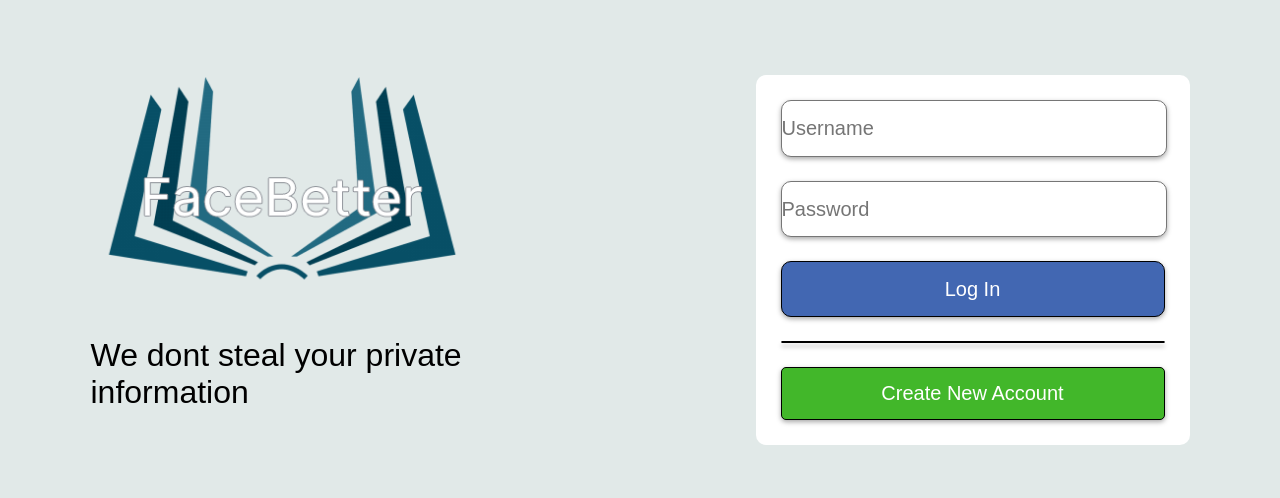
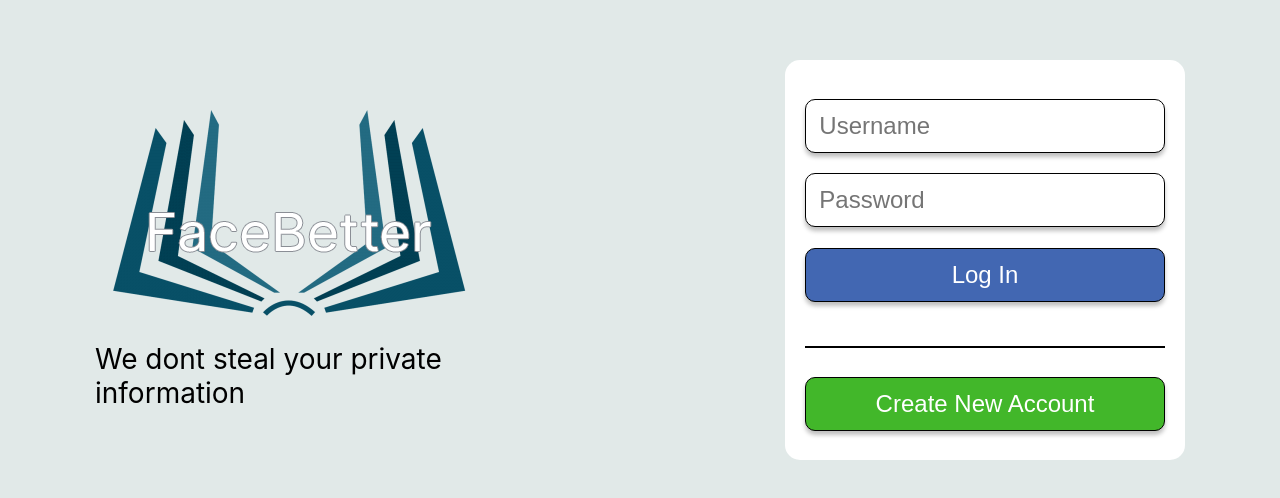
Before and after one commit to ReeCocho/facebetter-web, a React (Create React App) app in the folder frontend/: page / in a window 1280 px wide. Shown: the part 140-638 px from the top of the page. Built offline with nearby package versions, Linux system fonts and the light colour scheme.

Commit message:
Register and login ready

```diff
--- a/frontend/src/App.css
+++ b/frontend/src/App.css
@@ -1,3 +1,11 @@
+*{
+  margin: 0;
+  padding: 0;
+  box-sizing: border-box;
+
+
+}
+
 .App {
   text-align: center;
 }
@@ -47,100 +55,3 @@
   align-items: center;
   justify-content: space-around;
 }
-
-#loginDiv {
-  font-size: 20px;
-  height: 40%;
-  /* margin-left: 50%; */
-  margin-left: 100px;
-  padding: 25px;
-  background-color: white;
-  border-radius: 10px;
-  width: 30%;
-  max-width: 400px;
-}
-
-.login__form{
-  height: 100%;
-  display: flex;
-  flex-direction: column;
-  justify-content: space-evenly;
-}
-
-.inputBox,
-#loginButton,
-#registerButton{
-  font-size: 20px;
-  border-style: solid;
-  padding: 0%;
-  border-width: 1px;
-  height: 32%;
-  border-radius: 10px;
-  box-shadow: rgba(0, 0, 0, 0.35) 0px 2px 5px;
-  width: 100%;
-  text-align: left;
-
-}
-
-
-.not__register{
-  display: flex;
-  flex-direction: column;
-  justify-content: center;
-  height: 90%;
-}
-
-#loginButton {
-  font-size: 20px;
-  border-width: 1px;
-  height: 32%;
-  font-family: 'Arial', sans-serif;
-  border-style: solid;
-  background-color: #4267B2;
-  color: white;
-  box-shadow: rgba(0, 0, 0, 0.35) 0px 2px 5px;
-  text-align: center;
-}
-
-.line{
-box-sizing: border-box;
-background: #FFFFFF;
-border: 1px solid #000000;
-box-shadow: 0px 4px 4px rgba(0, 0, 0, 0.25);
-border-radius: 10px;
-margin:24px 0;
-}
-
-#registerButton {
-  font-size: 20px;
-  border-radius: 5px;
-  width: 100%;
-  border-width: 1px;
-  height: 50px;
-  font-family: 'Arial', sans-serif;
-  border-style: solid;
-  background-color:#42B72A;
-  color: white;
-  box-shadow: rgba(0, 0, 0, 0.35) 0px 2px 5px;
-  height: 22%;
-  text-align: center;
-}
-
-.organize{
-  width: 30%;
-  display: flex;
-  flex-direction: column;
-  align-items: left;
-  max-width: 400px;
-}
-
-.title{
-
-  margin: 0;
-}
-
-.subtitle{
-  width: 100%;
-  font-family: 'Arial', sans-serif;
-  font-size: 32px;
-}
--- a/frontend/src/App.js
+++ b/frontend/src/App.js
@@ -10,8 +10,7 @@ function App() {
   return (
     <BrowserRouter>
     <Routes>
-      <Route path="/" index element={<LoginPage />} />
-      <Route path="/cards" index element={<CardPage />} />
+      <Route path="/" element={<LoginPage />} />
     </Routes>
   </BrowserRouter>
 );
--- a/frontend/src/components/Login.js
+++ b/frontend/src/components/Login.js
@@ -1,7 +1,7 @@
 import React, { useState } from "react";
-import "../App.css";
+import "../components/login.css";
 
-function Login() {
+function Login({registerPop}) {
   var bp = require("./Path.js");
 
   var loginName;
@@ -43,43 +43,47 @@ function Login() {
     }
   };
 
+
+
+
   return (
     <div id="loginDiv">
-      <form onSubmit={doLogin} class="login__form">
-        <div class='not__register'>
+        <form class="login__form">
+          <div className="login__container">
           <input
             class="inputBox"
             type="text"
             id="loginName"
-            placeholder="Username"
+            placeholder="  Username"
             ref={(c) => (loginName = c)}
             />
-          <br />
           <input
             class="inputBox"
             type="password"
             id="loginPassword"
-            placeholder="Password"
+            placeholder="  Password"
             ref={(c) => (loginPassword = c)}
             />
-          <br />
           <input
             type="submit"
             id="loginButton"
-            class="buttons"
+            class="buttons inputBox"
             value="Log In"
             onClick={doLogin}
             />
             </div>
+            <span id="loginResult">{message}</span>
             <div class="line"></div>
-        <input
+          <button
             type="submit"
             id="registerButton"
-          class="buttons"
+            class="buttons inputBox"
             value="Create New Account"
-        />
+            onClick={registerPop}
+          >
+            Create New Account
+          </button>
         </form>
-      <span id="loginResult">{message}</span>
     </div>
   );
 }
--- /dev/null
+++ b/frontend/src/components/Modal.css
@@ -0,0 +1,62 @@
+* {
+  padding: 0;
+  margin: 0;
+  box-sizing: border-box;
+  font-size: 24px;
+}
+
+.modal {
+  border-radius: 15px;
+  background-color: white;
+  padding: 16px;
+  text-align: center;
+  width: 460px;
+  z-index: 1000;
+  position: fixed;
+  top: 400px;
+  left: 50%;
+  transform: translateX(-50%);
+}
+
+.modal__title{
+  font-size: 28px;
+  color: #484a4a;
+  padding-bottom: 16px;
+}
+.modal__container{
+  height: 70%;
+  margin-left: -8px;
+}
+
+
+.backdrop {
+  position: fixed;
+  z-index: 1;
+  background-color: rgba(0, 0, 0, 0.7);
+  width: 100%;
+  height: 100vh;
+  top: 0;
+  left: 0;
+}
+
+.login__formR {
+  height: 100%;
+  display: flex;
+  flex-direction: column;
+  justify-content: space-between;
+}
+
+.inputBoxR {
+  height: 54px;
+  width: 100%;
+  background: #ffffff;
+  border: 1px solid #000000;
+  box-shadow: 0px 4px 4px rgba(0, 0, 0, 0.25);
+  border-radius: 10px;
+  margin: 4px;
+}
+
+.name{
+  display: flex;
+  margin-right: -8px;
+}
--- /dev/null
+++ b/frontend/src/components/Modal.jsx
@@ -0,0 +1,58 @@
+import "./Modal.css";
+
+function Modal({ title, confirmDelete, cancelDelete }) {
+  return (
+    <>
+      <div className="modal">
+        <div className="modal__container">
+        <p className="modal__title">Register</p>
+        <form class="login__formR">
+          <input
+            class="inputBoxR loginNameR"
+            type="email"
+            placeholder="  Email"
+          />
+          <input
+            class="inputBoxR loginNameR"
+            type="text"
+            placeholder="  Username"
+          />
+          <input
+            class="inputBoxR loginPasswordR"
+            type="password"
+            placeholder="  Password"
+          />
+          <input
+            class="inputBoxR loginPasswordR"
+            type="password"
+            placeholder="  Confirm Password"
+          />
+          <div className="name">
+            <input
+              class="inputBoxR loginPasswordR"
+              type="password"
+              placeholder="  First Name"
+            />
+            <input
+              class="inputBoxR loginPasswordR"
+              type="password"
+              placeholder="  Last Name"
+            />
+          </div>
+          <button
+            type="submit"
+            id="registerButton"
+            class="buttons inputBoxR"
+            value="Create New Account"
+          >
+            Create New Account
+          </button>
+        </form>
+        </div>
+      </div>
+      <div className="backdrop" />
+    </>
+  );
+}
+
+export default Modal;
--- a/frontend/src/components/PageTitle.js
+++ b/frontend/src/components/PageTitle.js
@@ -1,5 +1,6 @@
 import React from 'react';
 import logo from '../Logo.png'
+import "../components/pageTitle.css"
 
 function PageTitle()
 {
--- /dev/null
+++ b/frontend/src/components/login.css
@@ -0,0 +1,71 @@
+* {
+  padding: 0;
+  margin: 0;
+  box-sizing: border-box;
+  font-size: 24px;
+}
+
+#loginDiv {
+  height: 400px;
+  margin-left: 0;
+  padding: 25px;
+  padding: 14px 20px;
+  background-color: white;
+  border-radius: 15px;
+  width: 40%;
+  max-width: 400px;
+}
+
+.login__form {
+  height: 100%;
+  display: flex;
+  flex-direction: column;
+  justify-content: space-around;
+}
+
+.login__container {
+  height: 60%;
+  width: 100%;
+  display: flex;
+  flex-direction: column;
+  justify-content: space-around;
+  margin: 0 auto;
+}
+
+.inputBox {
+    height: 54px;
+  background: #ffffff;
+  border: 1px solid #000000;
+  box-shadow: 0px 4px 4px rgba(0, 0, 0, 0.25);
+  border-radius: 10px;
+}
+
+#loginButton{
+    background-color: #4267B2;
+    color: white;
+}
+
+#loginButton:hover {
+    background-color: #1145ac;
+}
+
+#registerButton{
+    background-color: #42B72A;
+    color: white;
+}
+
+#registerButton:hover {
+    background-color: #4b9b3b;
+}
+
+.line{
+    border: 1px solid black;
+    margin-top: -25px;
+}
+
+span{
+    font-size: 16px;
+    color: red;
+    width: 100%;
+    text-align: center;
+}
--- /dev/null
+++ b/frontend/src/components/pageTitle.css
@@ -0,0 +1,11 @@
+.organize{
+    display: flex;
+    flex-direction: column;
+    align-items: flex-start;
+}
+
+.subtitle{
+    max-width: 500px;
+    font-size: 28px;
+    text-align: left;
+}
--- a/frontend/src/pages/LoginPage.js
+++ b/frontend/src/pages/LoginPage.js
@@ -1,14 +1,27 @@
-import React from "react";
+import React, { useState } from "react";
 
 import PageTitle from "../components/PageTitle";
 import Login from "../components/Login";
 import "../App.css";
+import Modal from "../components/Modal";
+
+
 
 const LoginPage = () => {
+  const [showModal, setShowModal] = useState(false);
+
+  function registerPop() {
+    setShowModal(true);
+    console.log("onTodoDelete()");
+  }
+
+
   return (
       <div class="background" >
         <PageTitle />
-        <Login />
+        <Login registerPop={registerPop}/>
+        {showModal && <Modal/>}
+        {/* <Modal/> */}
       </div>
   );
 };
```
Also changed, not shown: frontend/src/components/Register.js (deleted). Lines whose indentation alone changed are shown as unchanged.
